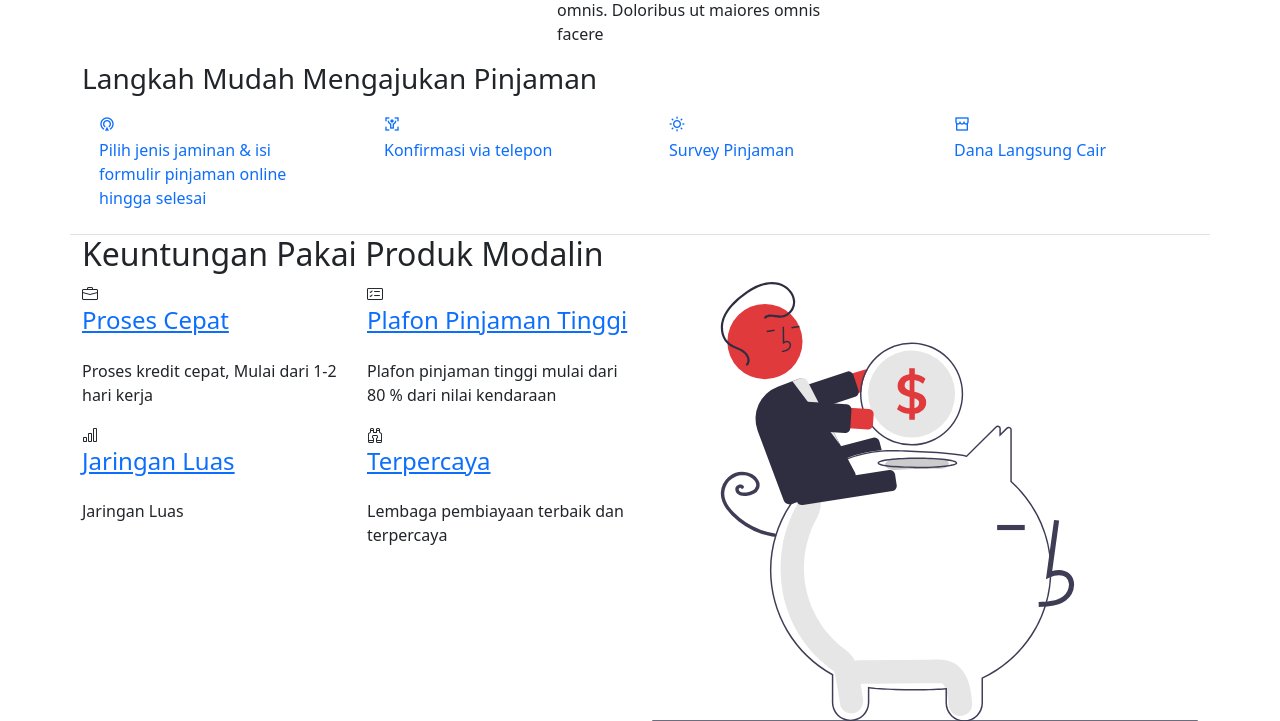
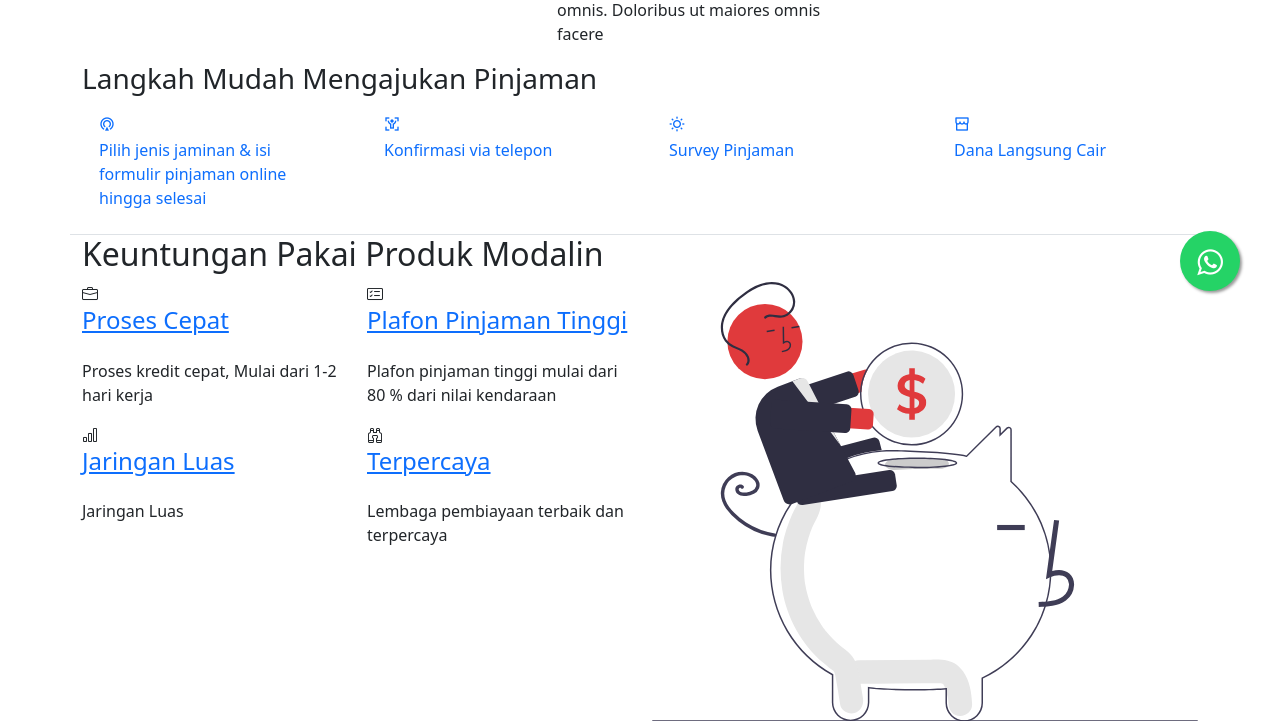
Before and after one commit to harbyanwardi/modalin-app, a CodeIgniter app: page / in a window 1280 px wide. Shown: the part 439-1160 px from the top of the page. Run offline with CodeIgniter, Linux system fonts and the light colour scheme; some libraries are stand-ins or nearby versions.

Commit message:
float whatsapp

```diff
--- a/application/views/_layout/_css.php
+++ b/application/views/_layout/_css.php
@@ -16,3 +16,23 @@
 
 <!-- Template Main CSS File -->
 <link href="<?php echo base_url(); ?>assets/css/style.css" rel="stylesheet">
+<style>
+  .float {
+    position: fixed;
+    width: 60px;
+    height: 60px;
+    bottom: 70px;
+    right: 40px;
+    background-color: #25d366;
+    color: #FFF;
+    border-radius: 50px;
+    text-align: center;
+    font-size: 30px;
+    box-shadow: 2px 2px 3px #999;
+    z-index: 100;
+  }
+
+  .my-float {
+    margin-top: 16px;
+  }
+</style>
--- a/application/views/_layout/_footer.php
+++ b/application/views/_layout/_footer.php
@@ -71,4 +71,8 @@
       <a href="#" class="linkedin"><i class="bx bxl-linkedin"></i></a>
     </div>
   </div>
+  <link rel="stylesheet" href="https://maxcdn.bootstrapcdn.com/font-awesome/4.5.0/css/font-awesome.min.css">
+  <a href="https://api.whatsapp.com/send?phone=6281293635946&text=Hallo%20Saya%20dapat%20Info%20dari%20website,%20Saya%20Ingin%20Mengajukan%20Pinjaman" class="float" target="_blank">
+    <i class="fa fa-whatsapp my-float"></i>
+  </a>
 </footer>
```
Lines whose indentation alone changed are shown as unchanged.
